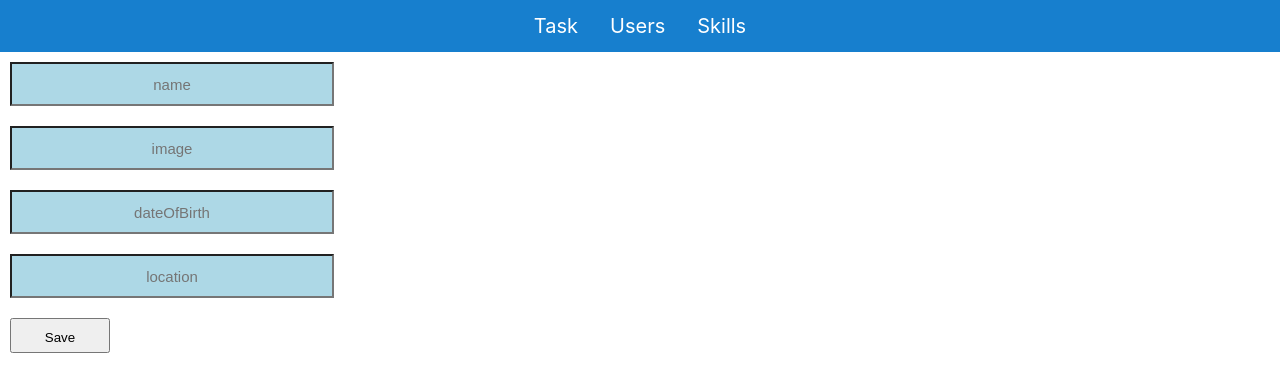
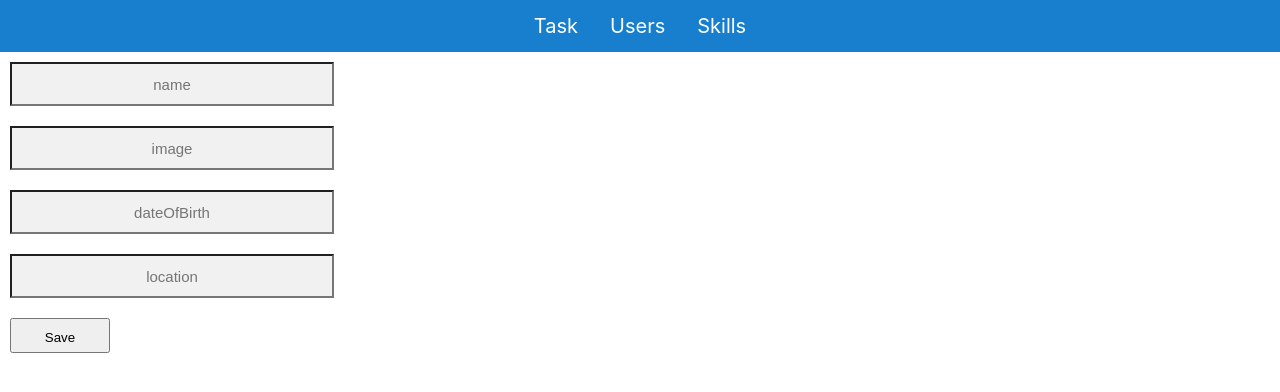
Before and after one commit to lukajovanovicdev/skill-keeper, a React (Create React App) app: page /users in a window 1280 px wide. Shown: the top 392 px of the page. Built offline with nearby package versions, Linux system fonts and the light colour scheme.

Commit message:
small changes

```diff
--- a/src/components/FormSkills.css
+++ b/src/components/FormSkills.css
@@ -6,7 +6,7 @@
 .input {
     width: 300px;
     height: 20px;
-    background-color: lightblue;
+    background-color: #f1f1f1;
     padding: 10px;
     margin: 10px;
     color: black;
```
Also changed, not shown: 1 other file (tests, documents, lock files or other folders).
